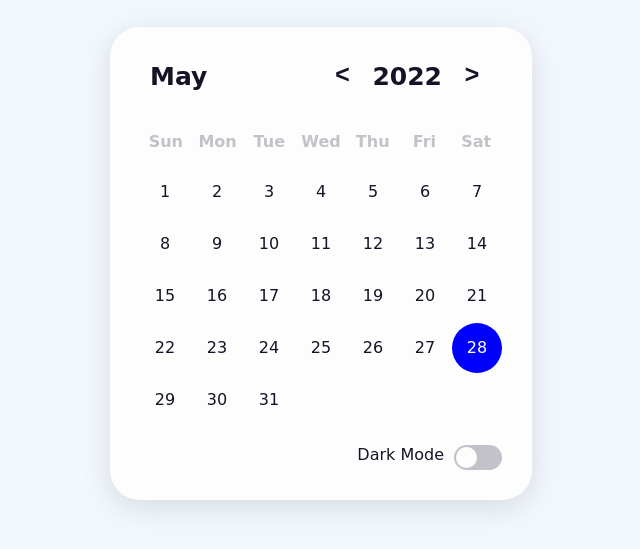
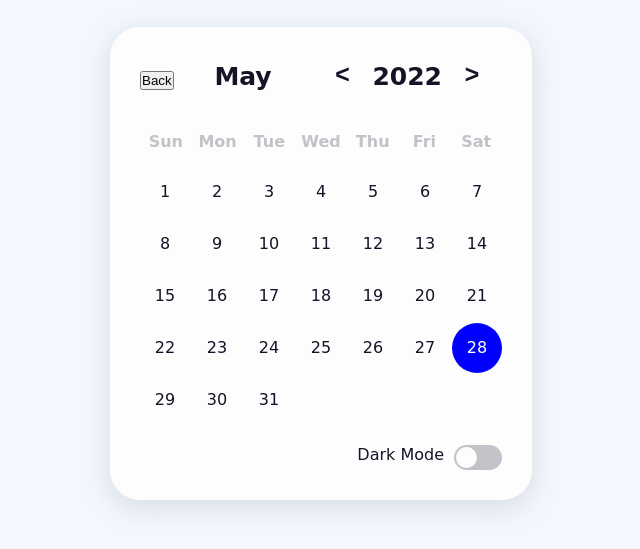
Before and after one commit to Chinwendu-likely-to-change/Schoolplanner, a plain HTML site: page calender/index.html in a window 1280 px wide. Shown: the part 137-686 px from the top of the page, without its empty margins (319-959 px from the left). Drawn offline with Linux system fonts and the light colour scheme.

Commit message:
Added back button

```diff
--- a/calender/index.html
+++ b/calender/index.html
@@ -9,11 +9,12 @@
     </title>
     <link rel="stylesheet" href="app.css">
 </head>
-
 <body class="light">
-
     <div class="calendar">
         <div class="calendar-header">
+            <div class="backButtonSection">
+        <button type="button" id="backButton" onclick="window.location.href = 'dashboard.html';">Back</button>
+ </div>
             <span class="month-picker" id="month-picker">February</span>
             <div class="year-picker">
                 <span class="year-change" id="prev-year">
```
